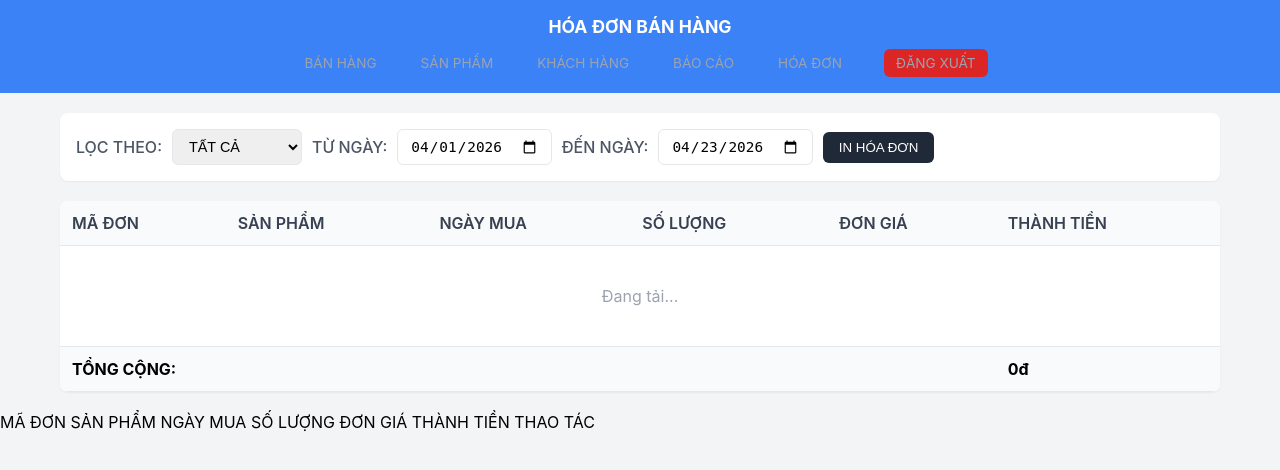
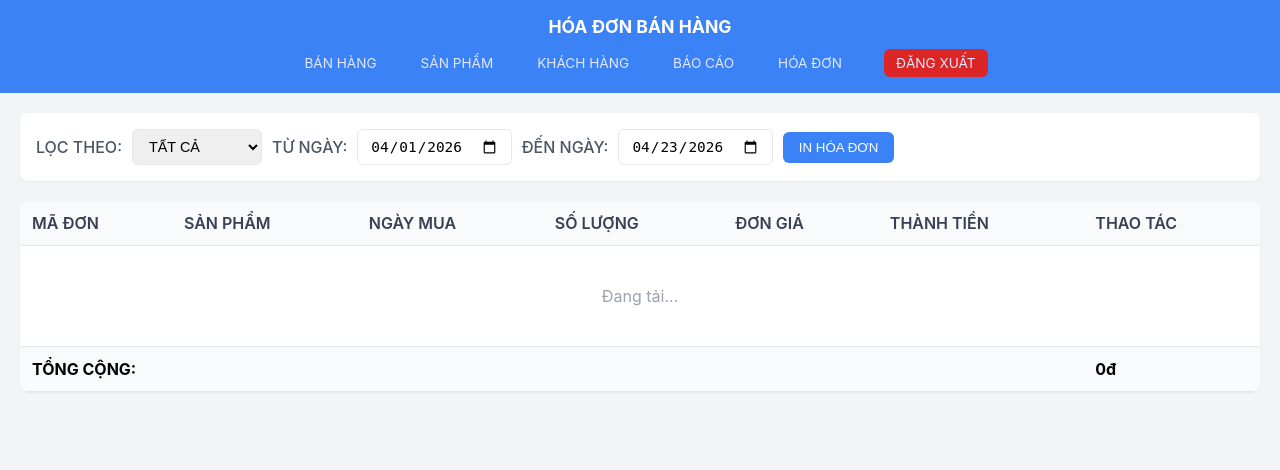
Before and after one commit to vinhvinhcuteee/pos-minh-thien-phuc, a Flask app: template templates/invoices.html in a window 1280 px wide. Shown: the top 470 px of the page. Run offline with Flask 3, Linux system fonts and the light colour scheme; the template is opened without the code that fills it, so the values that code supplies are empty.

Commit message:
Update invoices.html

```diff
--- a/templates/invoices.html
+++ b/templates/invoices.html
@@ -39,7 +39,7 @@
         }
 
         .nav-links a {
-            color: #9ca3af;
+            color: #e0e7ff;
             text-decoration: none;
             padding: 6px 12px;
             font-size: 0.85rem;
@@ -50,7 +50,7 @@
         }
 
         .container {
-            max-width: 1200px;
+            max-width: 1400px;
             margin: 0 auto;
             padding: 20px;
         }
@@ -79,6 +79,15 @@
             font-size: 0.9rem;
         }
 
+        .filter-bar button {
+            padding: 8px 16px;
+            background: #3b82f6;
+            color: white;
+            border: none;
+            border-radius: 6px;
+            cursor: pointer;
+        }
+
         .invoices-table {
             background: white;
             border-radius: 8px;
@@ -89,7 +98,7 @@
         table {
             width: 100%;
             border-collapse: collapse;
-            min-width: 800px;
+            min-width: 900px;
         }
 
         th, td {
@@ -125,8 +134,26 @@
             margin-left: 10px;
         }
 
+        .btn-delete-invoice {
+            background: #ef4444;
+            color: white;
+            border: none;
+            padding: 6px 12px;
+            border-radius: 4px;
+            cursor: pointer;
+            transition: background 0.2s;
+        }
+
+        .btn-delete-invoice:hover {
+            background: #dc2626;
+        }
+
+        .order-group {
+            background: #fef3c7;
+        }
+
         @media print {
-            .header, .filter-bar, .logout-btn, .nav-links {
+            .header, .filter-bar, .logout-btn, .nav-links, .btn-delete-invoice {
                 display: none;
             }
         }
@@ -158,7 +185,7 @@
             <input type="date" id="startDate" onchange="loadInvoices()">
             <label>ĐẾN NGÀY:</label>
             <input type="date" id="endDate" onchange="loadInvoices()">
-            <button onclick="printInvoices()" style="padding:8px 16px; background:#1f2937; color:white; border:none; border-radius:6px; cursor:pointer;">IN HÓA ĐƠN</button>
+            <button onclick="printInvoices()">IN HÓA ĐƠN</button>
         </div>
 
         <div class="invoices-table">
@@ -171,34 +198,22 @@
                         <th>SỐ LƯỢNG</th>
                         <th>ĐƠN GIÁ</th>
                         <th>THÀNH TIỀN</th>
+                        <th>THAO TÁC</th>
                     </tr>
                 </thead>
                 <tbody id="invoiceList">
-                    <tr><td colspan="6" class="empty-state">Đang tải...</td></tr>
+                    <tr><td colspan="7" class="empty-state">Đang tải...</td></tr>
                 </tbody>
                 <tfoot>
                     <tr>
-                        <td colspan="5"><strong>TỔNG CỘNG:</strong></td>
+                        <td colspan="6"><strong>TỔNG CỘNG:</strong></td>
                         <td id="totalAmount"><strong>0đ</strong></td>
                     </tr>
                 </tfoot>
             </table>
         </div>
     </div>
-<!-- Tìm phần <th> trong thead và thêm cột THAO TÁC -->
-<thead>
-    <tr>
-        <th>MÃ ĐƠN</th>
-        <th>SẢN PHẨM</th>
-        <th>NGÀY MUA</th>
-        <th>SỐ LƯỢNG</th>
-        <th>ĐƠN GIÁ</th>
-        <th>THÀNH TIỀN</th>
-        <th>THAO TÁC</th>
-    </tr>
-</thead>
 
-<!-- Sửa lại phần hiển thị dữ liệu trong JavaScript -->
     <script>
         async function loadInvoices() {
             const filterType = document.getElementById('filterType').value;
@@ -216,96 +231,63 @@
 
             if (invoices.length === 0) {
                 tbody.innerHTML = '<tr><td colspan="7" class="empty-state">Không có hóa đơn nào</td></tr>';
-            totalSpan.innerText = '0đ';
+                totalSpan.innerHTML = '<strong>0đ</strong>';
                 return;
             }
 
-        // Nhóm theo order_number để hiển thị từng dòng sản phẩm
             let totalAll = 0;
-        tbody.innerHTML = invoices.map(inv => {
+            let currentOrder = '';
+            let rowHtml = '';
+
+            invoices.forEach((inv, index) => {
                 const subtotal = inv.quantity * inv.price;
                 totalAll += subtotal;
-            return `
+                const isNewOrder = (currentOrder !== inv.order_number);
+                currentOrder = inv.order_number;
+
+                rowHtml += `
                     <tr data-order-number="${escapeHtml(inv.order_number)}">
-                    <td>${escapeHtml(inv.order_number)}</td>
+                        <td>${isNewOrder ? escapeHtml(inv.order_number) : ''}</td>
                         <td>${escapeHtml(inv.product_name)}</td>
                         <td>${new Date(inv.created_at).toLocaleString('vi-VN')}</td>
                         <td>${inv.quantity}</td>
                         <td>${formatMoney(inv.price)}</td>
                         <td>${formatMoney(subtotal)}</td>
                         <td>
-                        <button class="btn-delete-invoice" onclick="deleteInvoice('${escapeHtml(inv.order_number)}')" style="background:#ef4444; color:white; border:none; padding:6px 12px; border-radius:4px; cursor:pointer;">XÓA</button>
+                            <button class="btn-delete-invoice" onclick="deleteInvoice('${escapeHtml(inv.order_number)}', this)">
+                                XÓA
+                            </button>
                         </td>
                     </tr>
                 `;
-        }).join('');
+            });
 
+            tbody.innerHTML = rowHtml;
             totalSpan.innerHTML = `<strong>${formatMoney(totalAll)}</strong>`;
         }
 
-    async function deleteInvoice(orderNumber) {
-        if (confirm(`Bạn có chắc muốn xóa hóa đơn ${orderNumber}? Hành động này sẽ hoàn lại số lượng tồn kho và không thể khôi phục.`)) {
+        async function deleteInvoice(orderNumber, button) {
+            if (confirm(`Bạn có chắc muốn xóa hóa đơn ${orderNumber}?\nHành động này sẽ hoàn lại số lượng tồn kho và không thể khôi phục.`)) {
+                // Disable button và hiển thị đang xử lý
+                const originalText = button.innerText;
+                button.innerText = 'ĐANG XÓA...';
+                button.disabled = true;
+                button.style.opacity = '0.6';
+
                 const res = await fetch(`/api/invoices/${orderNumber}`, { method: 'DELETE' });
                 const result = await res.json();
 
                 if (result.success) {
-                alert('Xóa hóa đơn thành công!');
+                    alert('✅ Xóa hóa đơn thành công!');
                     loadInvoices(); // Reload danh sách
-                // Cập nhật lại thống kê nếu cần
-                if (typeof loadStats === 'function') loadStats();
-                if (typeof loadMonthStats === 'function') loadMonthStats();
+                    // Cập nhật lại thống kê ở các trang khác nếu cần
                 } else {
-                alert(result.error || 'Xóa thất bại!');
+                    alert('❌ ' + (result.error || 'Xóa thất bại!'));
+                    button.innerText = originalText;
+                    button.disabled = false;
+                    button.style.opacity = '1';
                 }
             }
-    }
-</script>
-
-<!-- Thêm style cho nút xóa -->
-<style>
-    .btn-delete-invoice:hover {
-        background: #dc2626 !important;
-    }
-</style>
-
-    <script>
-        async function loadInvoices() {
-            const filterType = document.getElementById('filterType').value;
-            const startDate = document.getElementById('startDate').value;
-            const endDate = document.getElementById('endDate').value;
-
-            let url = `/api/invoices?filter=${filterType}`;
-            if (startDate) url += `&start_date=${startDate}`;
-            if (endDate) url += `&end_date=${endDate}`;
-
-            const res = await fetch(url);
-            const invoices = await res.json();
-            const tbody = document.getElementById('invoiceList');
-            const totalSpan = document.getElementById('totalAmount');
-
-            if (invoices.length === 0) {
-                tbody.innerHTML = '<tr><td colspan="6" class="empty-state">Không có hóa đơn nào</td></tr>';
-                totalSpan.innerText = '0đ';
-                return;
-            }
-
-            let totalAll = 0;
-            tbody.innerHTML = invoices.map(inv => {
-                const subtotal = inv.quantity * inv.price;
-                totalAll += subtotal;
-                return `
-                    <tr>
-                        <td>${escapeHtml(inv.order_number)}</td>
-                        <td>${escapeHtml(inv.product_name)}</td>
-                        <td>${new Date(inv.created_at).toLocaleString('vi-VN')}</td>
-                        <td>${inv.quantity}</td>
-                        <td>${formatMoney(inv.price)}</td>
-                        <td>${formatMoney(subtotal)}</td>
-                    </tr>
-                `;
-            }).join('');
-
-            totalSpan.innerHTML = `<strong>${formatMoney(totalAll)}</strong>`;
         }
 
         function printInvoices() {
@@ -323,7 +305,7 @@
             return div.innerHTML;
         }
 
-        // Set default dates
+        // Set default dates (đầu tháng đến hôm nay)
         const today = new Date().toISOString().split('T')[0];
         const firstDay = new Date(new Date().getFullYear(), new Date().getMonth(), 1).toISOString().split('T')[0];
         document.getElementById('startDate').value = firstDay;
```
Lines whose indentation alone changed are shown as unchanged.
